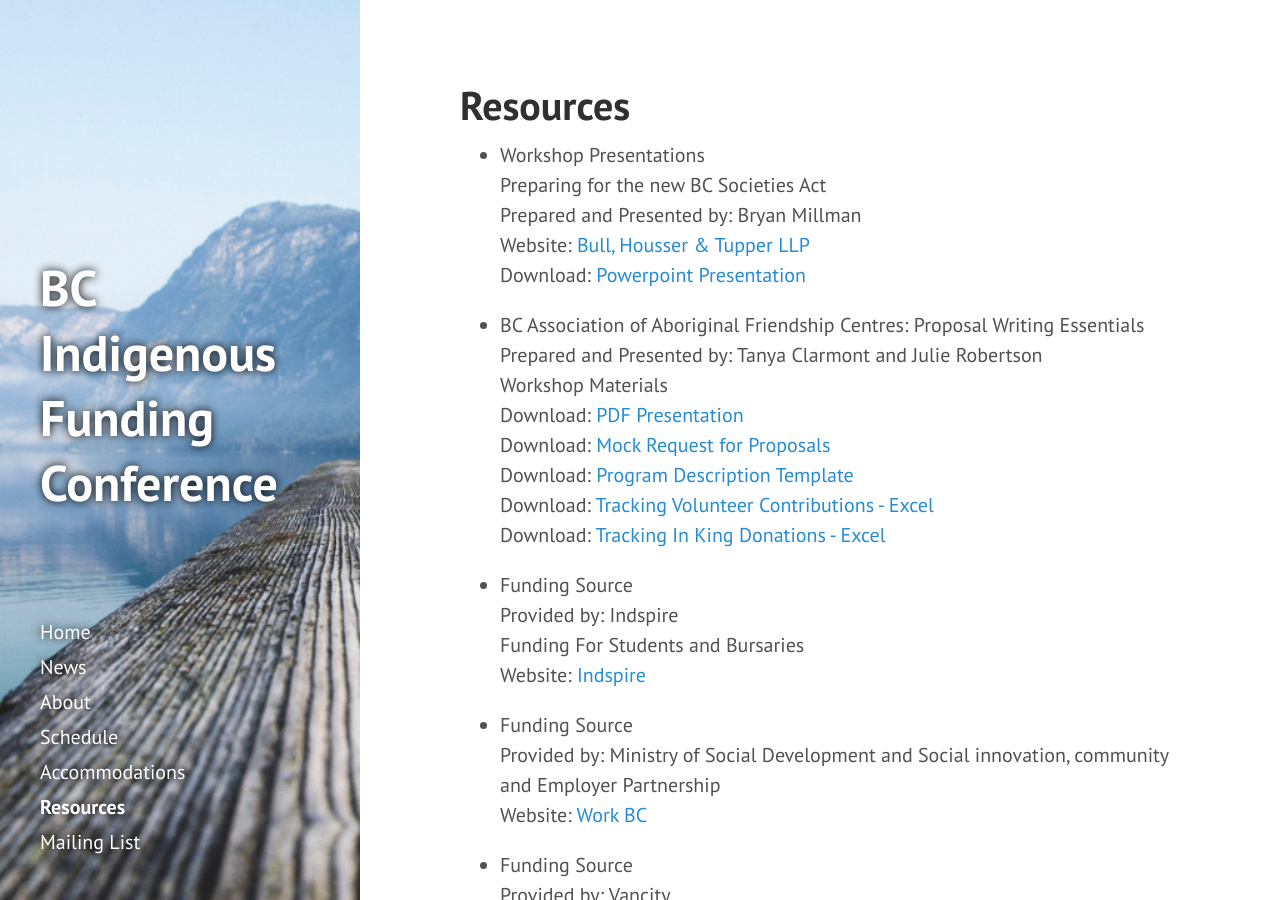
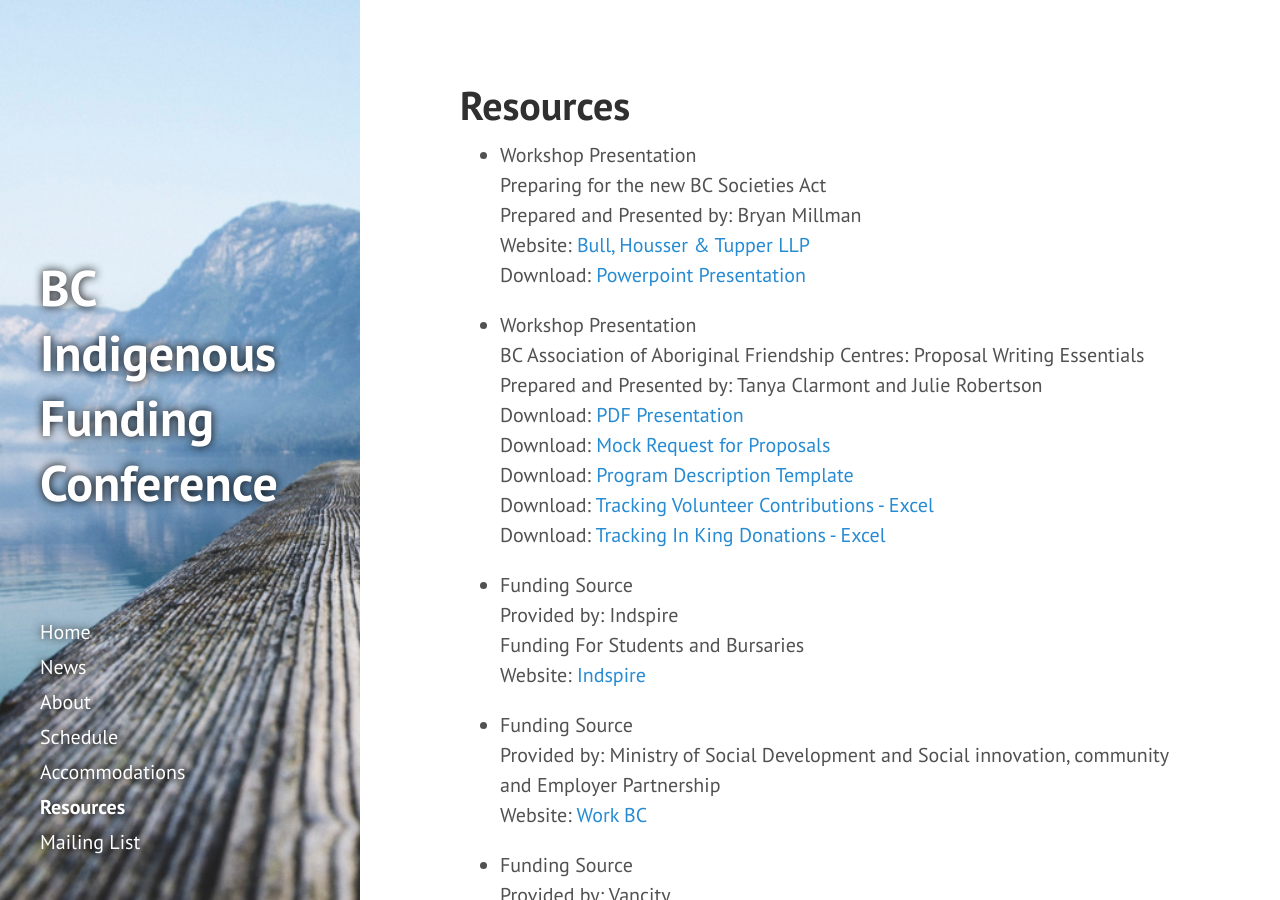
Before and after one commit to BCAAFC/funding-conference-2016, a Jekyll site: the page built from resources.md, in a window 1280 px wide and 900 px high. Built offline with Jekyll 4.4.1, drawn with Linux system fonts in a browser that asks for light colours; nearby versions of some CDN libraries.

Commit message:
resources
removed "workshop materials" text

```diff
--- a/resources.md
+++ b/resources.md
@@ -4,7 +4,7 @@ title: Resources
 order: 5
 ---
 
- * Workshop Presentations
+ * Workshop Presentation
   <br>
   Preparing for the new BC Societies Act
   <br>
@@ -15,11 +15,11 @@ order: 5
   Download: [Powerpoint Presentation](/public/resources/PreparingforthenewBCSocietiesAct.ppt)
   <br>
 
- * BC Association of Aboriginal Friendship Centres: Proposal Writing Essentials
+ * Workshop Presentation
+  <br>
+  BC Association of Aboriginal Friendship Centres: Proposal Writing Essentials
   <br>
   Prepared and Presented by: Tanya Clarmont and Julie Robertson
-  <br>
-  Workshop Materials
   <br>
   Download: [PDF Presentation](/public/resources/ProposalWorkshopFundingConference.pdf)
   <br>
@@ -31,7 +31,6 @@ order: 5
   <br>
   Download: [Tracking In King Donations - Excel](/public/resources/TrackingVolunteerContributions.xlsx)
   <br>
-
 
 
 * Funding Source
```
